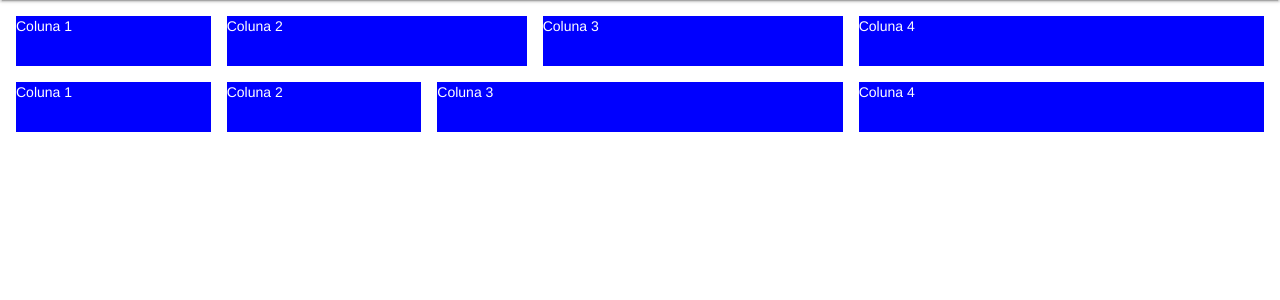
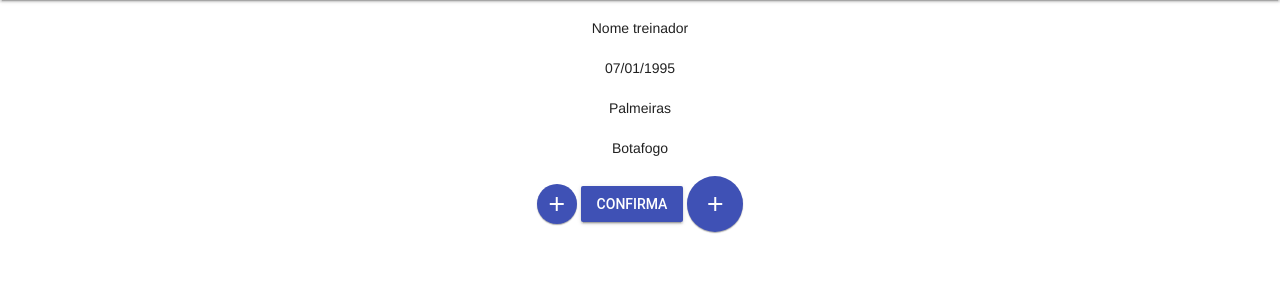
Before and after one commit to felipenasr/fmricci, a PHP site: page / in a window 1280 px wide. Shown: the part 64-364 px from the top of the page. Run offline with PHP 8.4, Linux system fonts and the light colour scheme.

Commit message:
aprendendo sobre a frame de front.

```diff
--- /dev/null
+++ b/css/estilo.css
@@ -0,0 +1,10 @@
+
+.button-container{
+	text-align: center;
+}
+
+@media screen and (max-width: 479px) {
+	.hide-cel {
+    	display: none;
+	}
+}
--- a/head.php
+++ b/head.php
@@ -3,6 +3,8 @@
 	<meta name="viewport" content="width=device-width, initial-scale=1.0">
 	<link rel="stylesheet" href="https://fonts.googleapis.com/icon?family=Material+Icons">
 	<script src="js/material.js"></script>
+	<script src="js/main.js"></script>
 	<link rel="stylesheet" href="css/material.css">
+	<link rel="stylesheet" href="css/estilo.css">
 	<title>Rio-SP</title>
 </head>
--- a/header.php
+++ b/header.php
@@ -1,6 +1,5 @@
 <header class="mdl-layout__header">
 	<div class="mdl-layout__header-row">
 		<span class="mdl-layout-title">RIO-SP</span>
-		<div class="mdl-layout-spacer"></div>
 	</div>
 </header>
--- a/main.php
+++ b/main.php
@@ -1,20 +1,41 @@
 <style>
-	.mdl-cell{
-		background-color: blue;
-		color: white;
-		height: 50px;
+	div p {
+		text-align: center;
 	}
 </style>
 <main class="mdl-layout__content">
 	<div class="mdl-grid">
-		<div class="mdl-cell mdl-cell--2-col mdl-cell--3-col-tablet mdl-cell--2-col-phone">Coluna 1 </div>
-		<div class="mdl-cell mdl-cell--3-col mdl-cell--2-col-tablet mdl-cell--2-col-phone">Coluna 2 </div>
-		<div class="mdl-cell mdl-cell--3-col mdl-cell--3-col-tablet mdl-cell--3-col-phone">Coluna 3 </div>
-		<div class="mdl-cell mdl-cell--4-col mdl-cell--8-col-tablet mdl-cell--1-col-phone">Coluna 4 </div>
+		<div class="mdl-cell mdl-cell--3-col mdl-cell--1-col-tablet mdl-cell--1-col-phone hide-cel"></div>
+		<div class="mdl-cell mdl-cell--6-col mdl-cell--6-col-tablet mdl-cell--4-col-phone">
+			<div id="nome-treinador">
+				<p>Nome treinador</p>
+			</div>
+			<div id="idade-trienador">
+				<p>07/01/1995</p>
+			</div>
+			<div id="time-do-coracao">
+				<p>Palmeiras</p>
+			</div>
+			<div id="time-escolhido">
+				<p>Botafogo</p>
+			</div>
+			<div class="button-container">
+				<button class="mdl-button mdl-js-button mdl-js-ripple-effect mdl-button--primary mdl-button--fab mdl-button--mini-fab"><i class="material-icons">add</i></button>
 
-		<div class="mdl-cell mdl-cell--2-col mdl-cell--1-col-tablet mdl-cell--2-col-phone">Coluna 1 </div>
-		<div class="mdl-cell mdl-cell--2-col mdl-cell--2-col-tablet mdl-cell--2-col-phone">Coluna 2 </div>
-		<div class="mdl-cell mdl-cell--4-col mdl-cell--2-col-tablet mdl-cell--3-col-phone">Coluna 3 </div>
-		<div class="mdl-cell mdl-cell--4-col mdl-cell--3-col-tablet mdl-cell--1-col-phone">Coluna 4 </div>
+				<button class="mdl-button mdl-js-button mdl-js-ripple-effect mdl-button--primary mdl-button--raised">Confirma</button>
+
+				<button class="mdl-button mdl-js-button mdl-js-ripple-effect mdl-button--primary mdl-button--fab"><i class="material-icons">add</i></button>
+			</div>
+
+		</div>
+		<div class="mdl-cell mdl-cell--3-col mdl-cell--1-col-tablet mdl-cell--1-col-phone hide-cel"></div>
+
+
+		<div class="mdl-cell mdl-cell--3-col mdl-cell--1-col-tablet mdl-cell--1-col-phone hide-cel"></div>
+		<div class="mdl-cell mdl-cell--6-col mdl-cell--6-col-tablet mdl-cell--4-col-phone"></div>
+		<div class="mdl-cell mdl-cell--3-col mdl-cell--1-col-tablet mdl-cell--1-col-phone hide-cel"></div>
+
+
+
 	</div>
 </main>
```
Also changed, not shown: js/main.js (added).
